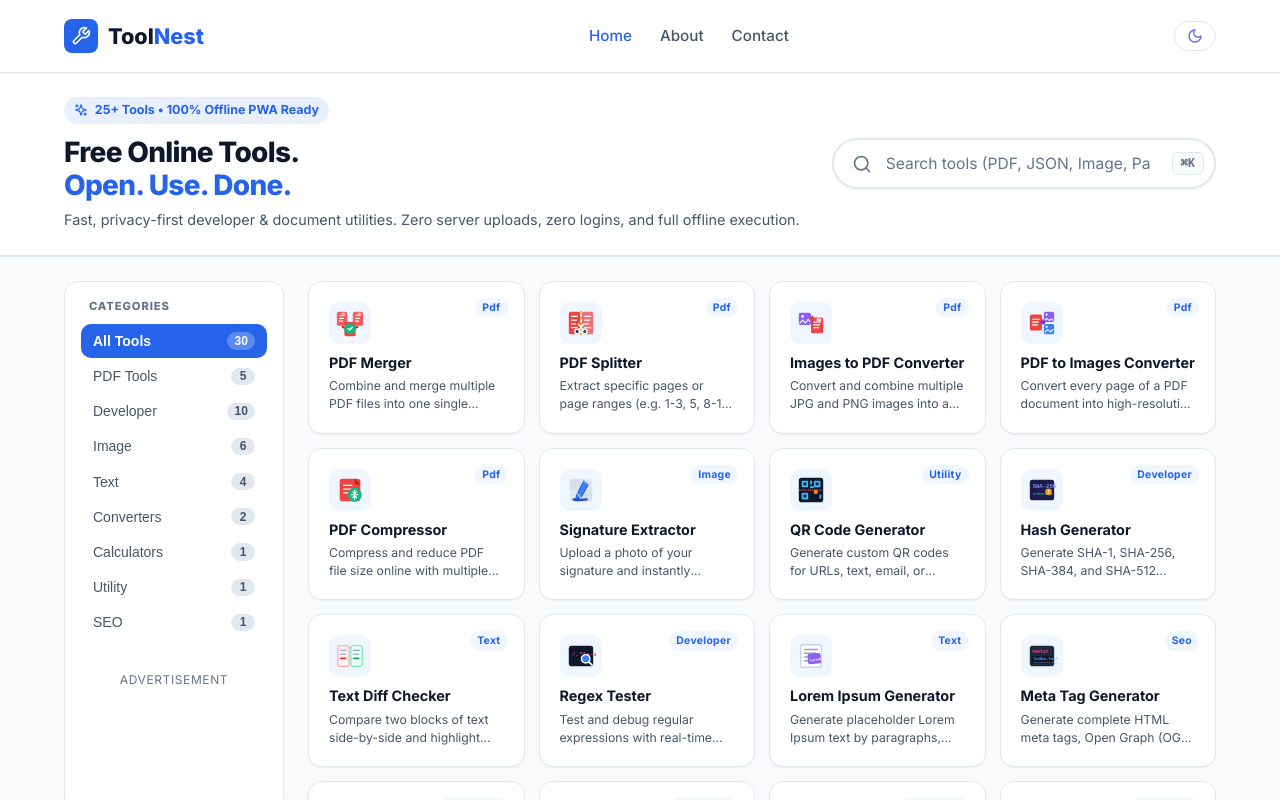
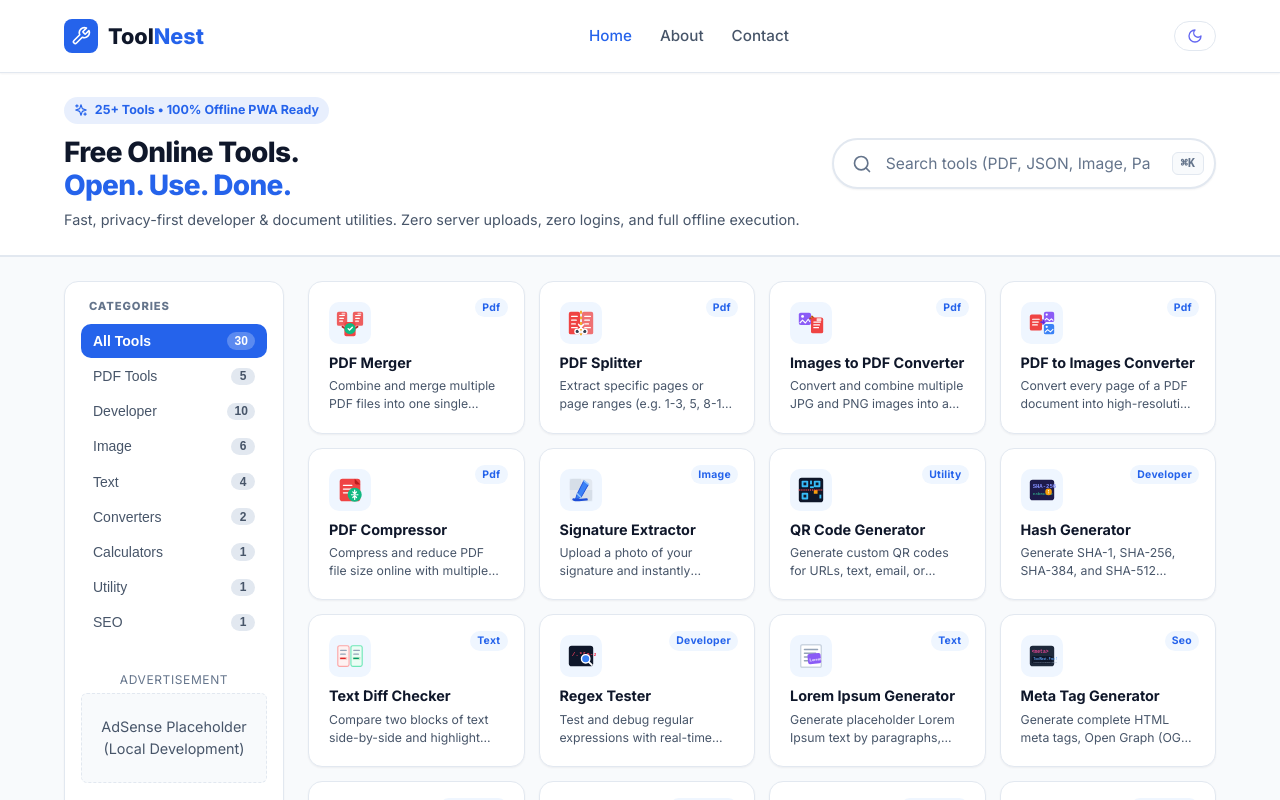
Before and after one commit to Ayaanshaikh20/Toolnest, a React (Vite) app: page / in a window 1280 px wide. Shown: the top 800 px of the page. Built offline with nearby package versions, Linux system fonts and the light colour scheme.

Commit message:
fix: render local placeholder for ads in development to prevent broken images

```diff
--- a/src/components/AdPlaceholder.jsx
+++ b/src/components/AdPlaceholder.jsx
@@ -1,7 +1,10 @@
 import React, { useEffect } from 'react';
 
 export const AdPlaceholder = ({ position = 'middle' }) => {
+  const isLocalhost = typeof window !== 'undefined' && (window.location.hostname === 'localhost' || window.location.hostname === '127.0.0.1');
+
   useEffect(() => {
+    if (!isLocalhost) {
       try {
         if (typeof window !== 'undefined') {
           (window.adsbygoogle = window.adsbygoogle || []).push({});
@@ -9,18 +12,35 @@ export const AdPlaceholder = ({ position = 'middle' }) => {
       } catch (e) {
         // Catch potential ad-blocker errors silently
       }
-  }, []);
+    }
+  }, [isLocalhost]);
 
   return (
     <div className={`ad-container ad-position-${position}`} style={{ margin: '2rem 0', textAlign: 'center', minHeight: '90px' }} aria-label="Advertisement">
       <div style={{ fontSize: '0.75rem', color: 'var(--text-light)', marginBottom: '0.25rem', textTransform: 'uppercase', letterSpacing: '0.05em' }}>
         ADVERTISEMENT
       </div>
+      {isLocalhost ? (
+        <div style={{
+          background: 'var(--bg-color)',
+          border: '1px dashed var(--border-color)',
+          borderRadius: 'var(--radius-sm)',
+          height: '90px',
+          display: 'flex',
+          alignItems: 'center',
+          justifyContent: 'center',
+          color: 'var(--text-muted)',
+          fontSize: '0.9rem'
+        }}>
+          AdSense Placeholder (Local Development)
+        </div>
+      ) : (
         <ins className="adsbygoogle"
              style={{ display: 'block' }}
              data-ad-client="ca-pub-9121405701876332"
              data-ad-format="auto"
              data-full-width-responsive="true"></ins>
+      )}
     </div>
   );
 };
```
Lines whose indentation alone changed are shown as unchanged.
